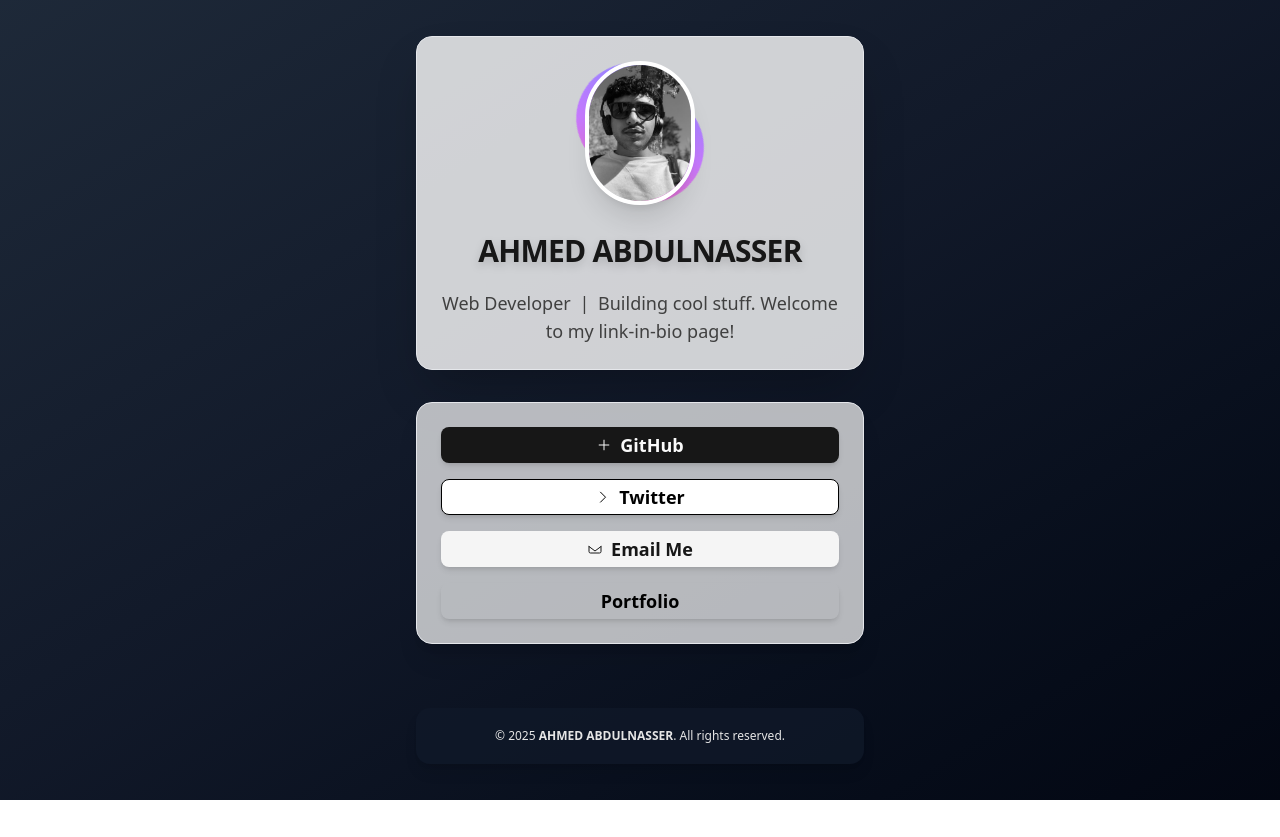
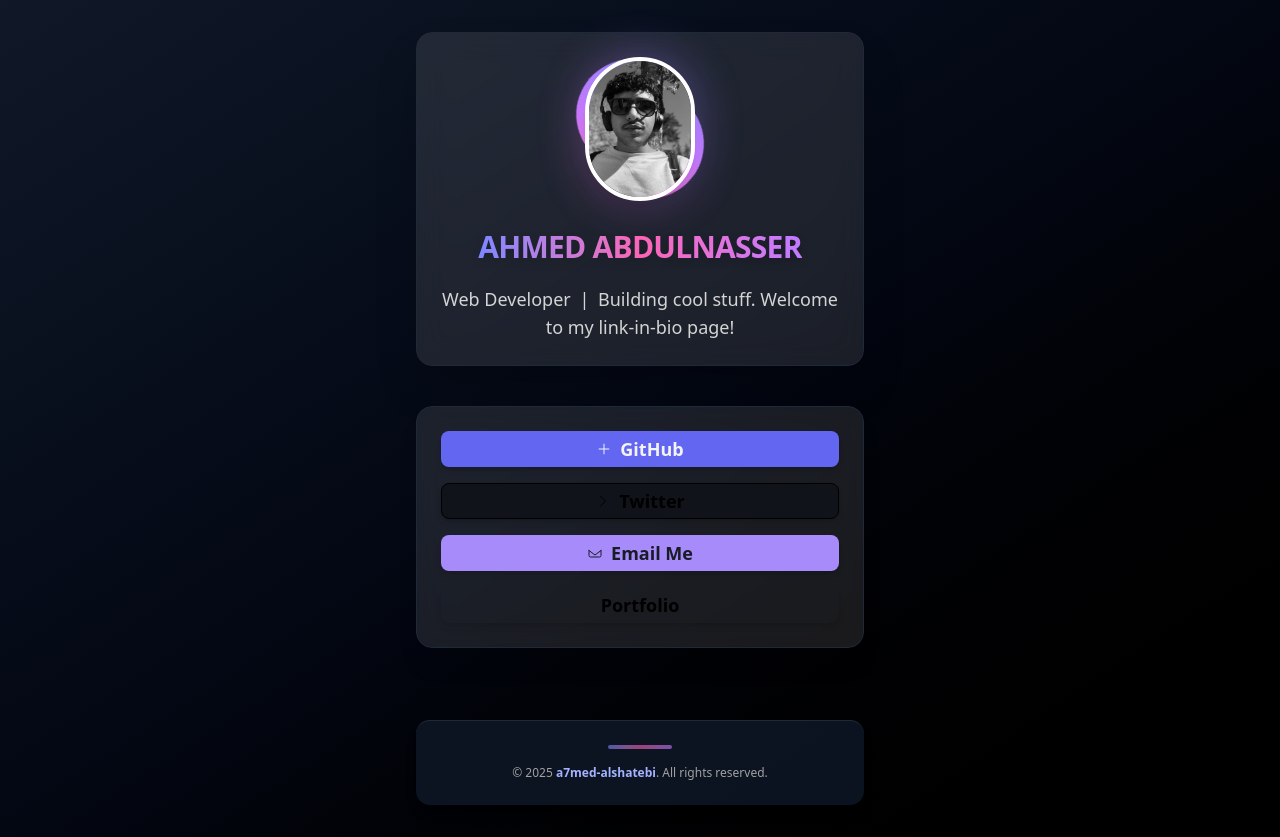
Before and after one commit to a7med-alshatebi/Personal-Link-in-Bio-Page, a Next.js app: page / in a window 1280 px wide. Before the commit the page ends 800 px from the top, so only its background shows below. Built offline with nearby package versions, Linux system fonts and the light colour scheme.

Commit message:
glassmorphism cards, animated profile and modern hover effects added

```diff
--- a/src/app/globals.css
+++ b/src/app/globals.css
@@ -45,24 +45,24 @@
 
 :root {
   --radius: 0.625rem;
-  --background: oklch(1 0 0);
+  --background: #10131a;
   --foreground: oklch(0.145 0 0);
-  --card: oklch(1 0 0);
-  --card-foreground: oklch(0.145 0 0);
-  --popover: oklch(1 0 0);
-  --popover-foreground: oklch(0.145 0 0);
-  --primary: oklch(0.205 0 0);
-  --primary-foreground: oklch(0.985 0 0);
-  --secondary: oklch(0.97 0 0);
-  --secondary-foreground: oklch(0.205 0 0);
-  --muted: oklch(0.97 0 0);
-  --muted-foreground: oklch(0.556 0 0);
-  --accent: oklch(0.97 0 0);
-  --accent-foreground: oklch(0.205 0 0);
+  --card: #181c24;
+  --card-foreground: #f3f4f6;
+  --popover: #181c24;
+  --popover-foreground: #f3f4f6;
+  --primary: #6366f1;
+  --primary-foreground: #f3f4f6;
+  --secondary: #a78bfa;
+  --secondary-foreground: #181c24;
+  --muted: #23272f;
+  --muted-foreground: #a1a1aa;
+  --accent: #f472b6;
+  --accent-foreground: #181c24;
   --destructive: oklch(0.577 0.245 27.325);
-  --border: oklch(0.922 0 0);
-  --input: oklch(0.922 0 0);
-  --ring: oklch(0.708 0 0);
+  --border: #23272f;
+  --input: #23272f;
+  --ring: #6366f1;
   --chart-1: oklch(0.646 0.222 41.116);
   --chart-2: oklch(0.6 0.118 184.704);
   --chart-3: oklch(0.398 0.07 227.392);
@@ -79,24 +79,24 @@
 }
 
 .dark {
-  --background: oklch(0.145 0 0);
+  --background: #10131a;
   --foreground: oklch(0.985 0 0);
-  --card: oklch(0.205 0 0);
-  --card-foreground: oklch(0.985 0 0);
-  --popover: oklch(0.205 0 0);
-  --popover-foreground: oklch(0.985 0 0);
-  --primary: oklch(0.922 0 0);
-  --primary-foreground: oklch(0.205 0 0);
-  --secondary: oklch(0.269 0 0);
-  --secondary-foreground: oklch(0.985 0 0);
-  --muted: oklch(0.269 0 0);
-  --muted-foreground: oklch(0.708 0 0);
-  --accent: oklch(0.269 0 0);
-  --accent-foreground: oklch(0.985 0 0);
+  --card: #181c24;
+  --card-foreground: #f3f4f6;
+  --popover: #181c24;
+  --popover-foreground: #f3f4f6;
+  --primary: #6366f1;
+  --primary-foreground: #f3f4f6;
+  --secondary: #a78bfa;
+  --secondary-foreground: #181c24;
+  --muted: #23272f;
+  --muted-foreground: #a1a1aa;
+  --accent: #f472b6;
+  --accent-foreground: #181c24;
   --destructive: oklch(0.704 0.191 22.216);
-  --border: oklch(1 0 0 / 10%);
-  --input: oklch(1 0 0 / 15%);
-  --ring: oklch(0.556 0 0);
+  --border: #23272f;
+  --input: #23272f;
+  --ring: #6366f1;
   --chart-1: oklch(0.488 0.243 264.376);
   --chart-2: oklch(0.696 0.17 162.48);
   --chart-3: oklch(0.769 0.188 70.08);
--- a/src/app/page.tsx
+++ b/src/app/page.tsx
@@ -5,12 +5,13 @@ import Image from "next/image";
 
 export default function Home() {
   return (
-    <div className="min-h-screen flex items-center justify-center bg-gradient-to-br from-gray-800 via-gray-900 to-gray-950 dark:from-black dark:via-gray-900 dark:to-gray-950 px-2 sm:px-4 py-8 animate-fade-in">
-      <div className="w-full max-w-md flex flex-col items-center gap-8">
+    <div className="min-h-screen flex items-center justify-center bg-gradient-to-br from-gray-900 via-gray-950 to-black px-2 sm:px-4 py-8 animate-fade-in">
+      <div className="w-full max-w-md flex flex-col items-center gap-10">
         {/* Profile Card */}
-        <div className="w-full bg-white/80 dark:bg-gray-900/80 rounded-2xl shadow-2xl p-6 flex flex-col items-center gap-5 border border-gray-200 dark:border-gray-800">
+        <div className="w-full rounded-2xl shadow-2xl p-6 flex flex-col items-center gap-5 border border-gray-800 bg-white/10 dark:bg-gray-900/30 backdrop-blur-lg transition-all duration-300 hover:shadow-3xl hover:scale-[1.02]">
           <div className="relative mb-2">
             <span className="absolute inset-0 rounded-full bg-gradient-to-tr from-pink-400 via-purple-400 to-indigo-400 p-[3px] animate-spin-slow"></span>
+            <span className="absolute inset-0 rounded-full blur-xl opacity-40 bg-gradient-to-tr from-pink-400 via-purple-400 to-indigo-400"></span>
             <Image
               src="/link-in-bio-pic.jpeg"
               alt="Profile picture"
@@ -19,11 +20,11 @@ export default function Home() {
               className="relative rounded-full border-4 border-white dark:border-neutral-800 shadow-xl z-10"
             />
           </div>
-          <h1 className="text-3xl font-extrabold text-neutral-900 dark:text-neutral-100 tracking-tight drop-shadow-lg text-center">AHMED ABDULNASSER</h1>
-          <p className="text-center text-lg text-neutral-700 dark:text-neutral-300 font-medium">Web Developer <span className="mx-1">|</span> Building cool stuff. Welcome to my link-in-bio page!</p>
+          <h1 className="text-3xl font-extrabold text-transparent bg-clip-text bg-gradient-to-r from-indigo-400 via-pink-400 to-purple-400 tracking-tight drop-shadow-lg text-center">AHMED ABDULNASSER</h1>
+          <p className="text-center text-lg text-neutral-300 font-medium">Web Developer <span className="mx-1">|</span> Building cool stuff. Welcome to my link-in-bio page!</p>
         </div>
         {/* Links Card */}
-        <div className="w-full bg-white/70 dark:bg-gray-900/70 rounded-2xl shadow-xl p-6 flex flex-col gap-4 border border-gray-200 dark:border-gray-800">
+        <div className="w-full rounded-2xl shadow-xl p-6 flex flex-col gap-4 border border-gray-800 bg-white/10 dark:bg-gray-900/30 backdrop-blur-lg transition-all duration-300 hover:shadow-2xl">
           <Button asChild className="w-full transition-all duration-200 hover:scale-105 hover:bg-indigo-500/80 text-lg font-semibold shadow-md">
             <a href="https://github.com/yourusername" target="_blank" rel="noopener noreferrer">
               <span className="inline-flex items-center gap-2">
@@ -64,8 +65,9 @@ export default function Home() {
           </Button>
         </div>
         {/* Footer */}
-        <footer className="w-full bg-gray-900/80 dark:bg-black/60 rounded-xl shadow-lg py-5 px-4 mt-8 flex items-center justify-center text-xs text-neutral-200 dark:text-neutral-300 text-center font-medium">
-          <span>&copy; {new Date().getFullYear()} <span className="font-semibold">AHMED ABDULNASSER</span>. All rights reserved.</span>
+        <footer className="w-full bg-gray-900/80 dark:bg-black/60 rounded-xl shadow-lg py-6 px-4 mt-8 flex flex-col items-center justify-center text-xs text-neutral-400 text-center font-medium border-t border-gray-800">
+          <div className="w-16 h-1 bg-gradient-to-r from-indigo-400 via-pink-400 to-purple-400 rounded-full mb-4 opacity-60"></div>
+          <span>&copy; {new Date().getFullYear()} <span className="font-semibold text-indigo-300">a7med-alshatebi</span>. All rights reserved.</span>
         </footer>
       </div>
     </div>
```
